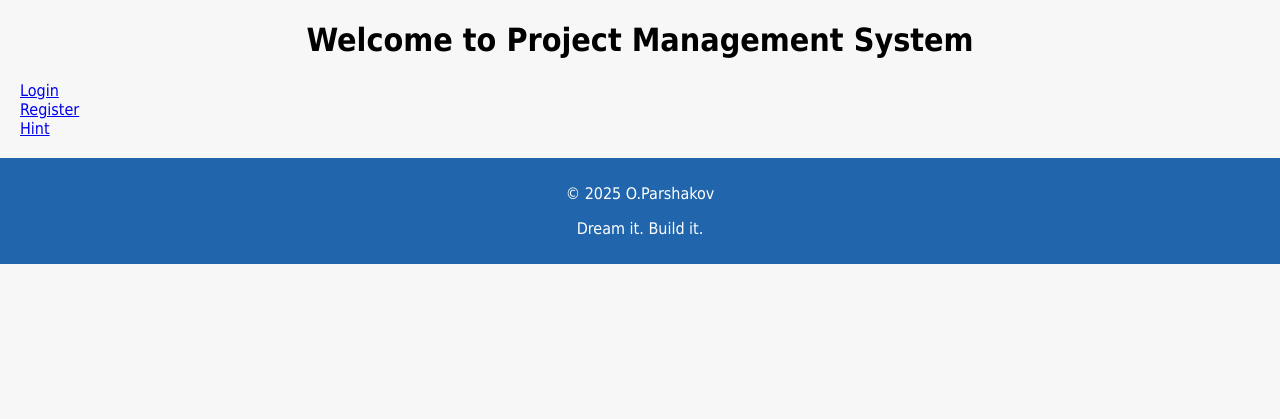
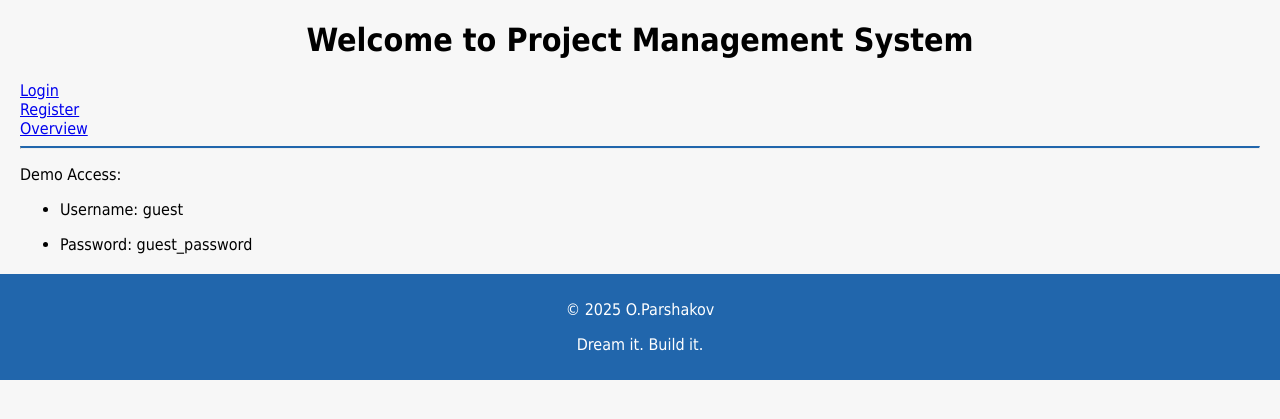
Before and after one commit to lzrdGreen/project-management-api, a Django app: page / in a window 1280 px wide. Shown: the part 39-458 px from the top of the page. Run offline with Django 5.2, Linux system fonts and the light colour scheme.

Commit message:
Update landing page

```diff
--- a/projectapp/templates/projectapp/hint.html
+++ b/projectapp/templates/projectapp/hint.html
@@ -1,6 +1,6 @@
 {% extends 'projectapp/base.html' %}
 
-{% block title %}Hint{% endblock %}
+{% block title %}PMS Description{% endblock %}
 {% block content %}
 <h1 style="text-align: center;">Welcome to Project Management System</h1>
 <p>Thank you for your interest in this Project Management System. Of course, you can register and take a tour.</p>
--- a/projectapp/templates/projectapp/main.html
+++ b/projectapp/templates/projectapp/main.html
@@ -8,5 +8,12 @@
 <br>
 <a href="{% url 'register' %}">Register</a>
 <br>
-<a href="{% url 'hint' %}">Hint</a>
+<a href="{% url 'hint' %}">Overview</a>
+<br>
+<hr style="border-top: 2px solid #2166ac;">
+<p>Demo Access:</p>
+<ul>
+<li><p>Username: guest</p></li>
+<li><p>Password: guest_password</p></li>
+</ul>
 {% endblock %}
```
Also changed, not shown: README.md.
